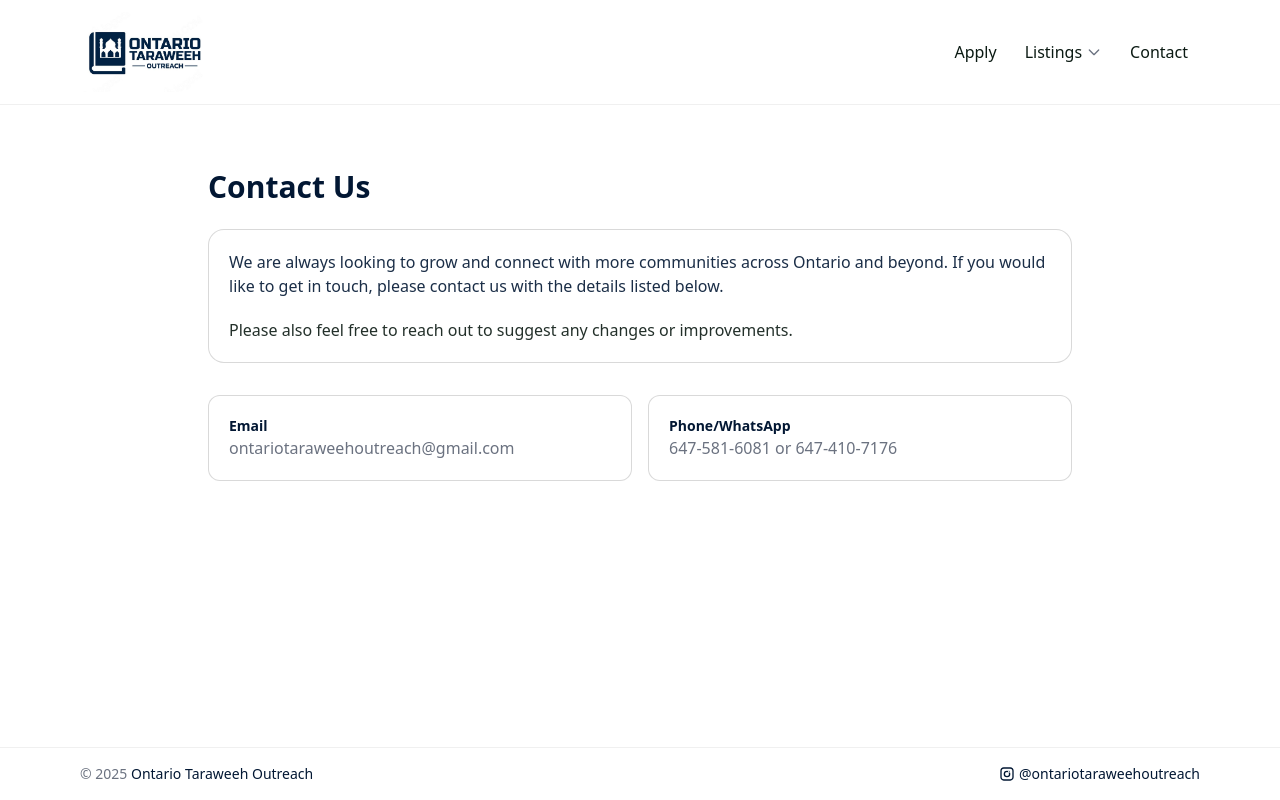
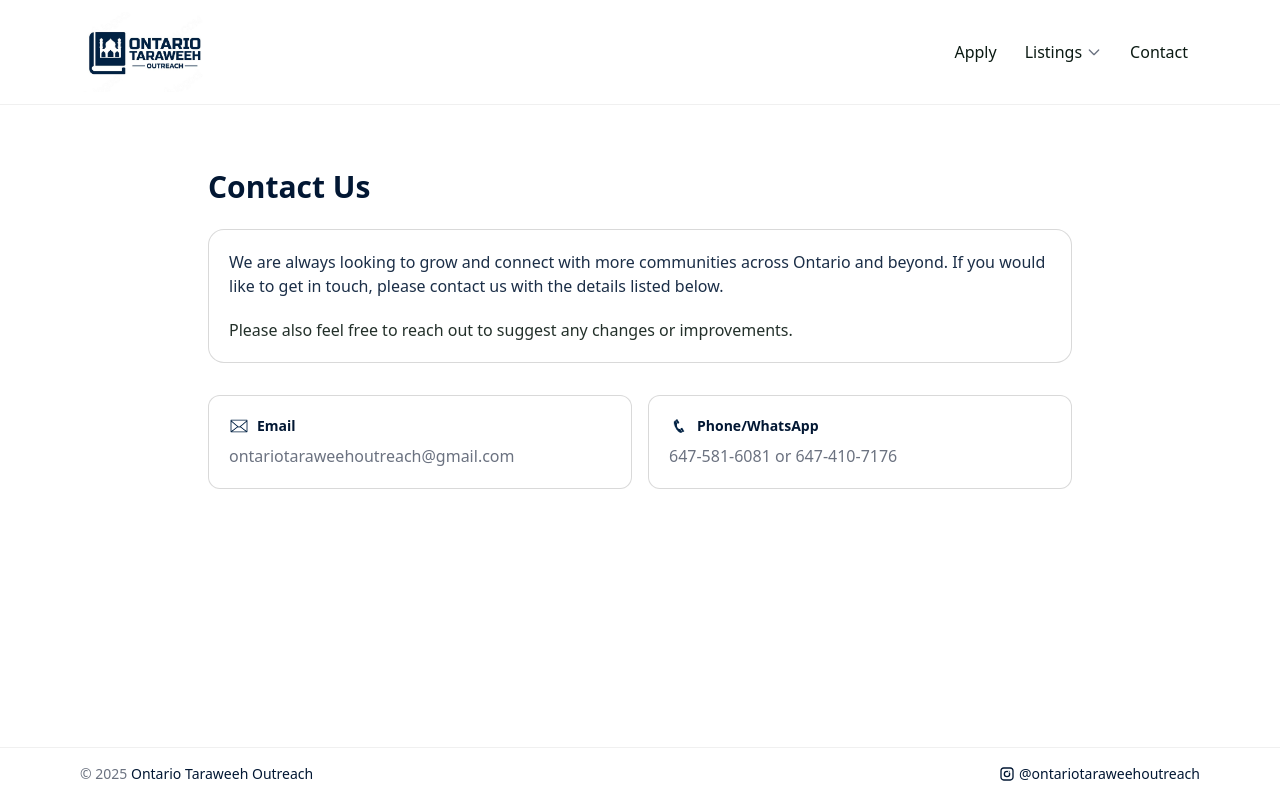
Before and after one commit to Zaydqadri/OTO_Web_Dev, a Next.js app: page /contact in a window 1280 px wide. Built offline with nearby package versions, Linux system fonts and the light colour scheme.

Commit message:
added icons on contact page

```diff
--- a/src/pages/contact.tsx
+++ b/src/pages/contact.tsx
@@ -10,56 +10,41 @@
           We are always looking to grow and connect with more communities across Ontario and beyond.
           If you would like to get in touch, please contact us with the details listed below.
         </p>
-          <p className="mt-5 text-[var(--ink)]/90">
+        <p className="mt-5 text-[var(--ink)]/90">
           Please also feel free to reach out to suggest any changes or improvements.
         </p>
-
-        {/* <a
-          href={`mailto:${email}`}
-          className="inline-block mb-3 mt-3 px-6 py-4 rounded-xl bg-[var(--brand)] text-white text-md font-sm hover:bg-[var(--brand-700)] transition-colors font-semibold"
-        >
-          Email Us
-        </a> */}
-
-        {/* <p className="mt-4 mb-5 text-[var(--ink)]/90">
-          Reach us by email here:{" "}
-          <a href={`mailto:${email}`} className="underline text-[var(--brand)]">
-            {email}
-          </a>
-        </p> */}
-
-        {/* <p className="text-[var(--ink)]/90">
-          Reach us through a WhatsApp message or phone call here:{" "}
-          <a href="tel:16475816081" className="underline text-[var(--brand)]">
-            647&nbsp;581&nbsp;6081
-          </a>{" "}
-          or{" "}
-          <a href="tel:16474107176" className="underline text-[var(--brand)]">
-            647&nbsp;410&nbsp;7176
-          </a>.
-        </p> */}
-
-
-        {/* ✅ Added missing closing div here */}
       </div>
 
       <div className="mt-8 grid gap-4 md:grid-cols-2">
         {[
-          ["Email", "ontariotaraweehoutreach@gmail.com"],
-          ["Phone/WhatsApp", "(647) 581-6081 or (647) 410-7176"],
-        ].map(([t, d]) => {
+          ["Email", "ontariotaraweehoutreach@gmail.com", "/email.svg"],
+          ["Phone/WhatsApp", "(647) 581-6081 or (647) 410-7176", "/phone.svg"],
+        ].map(([t, d, icon]) => {
           const isEmail = t === "Email";
           return (
-            <div key={t} className="rounded-xl border border-[color:rgb(0_0_0_/_0.15)] bg-white p-5">
-              <div className="text-sm font-semibold text-[var(--brand)]">{t}</div>
+            <div
+              key={t}
+              className="rounded-xl border border-[color:rgb(0_0_0_/_0.15)] bg-white p-5 flex flex-col gap-2"
+            >
+              <div className="flex items-center gap-2 text-sm font-semibold text-[var(--brand)]">
+                <img src={icon} alt={`${t} icon`} className="w-5 h-5" />
+                {t}
+              </div>
+
               <div className="text-[var(--muted)]">
                 {isEmail ? (
-                  <a href={`mailto:${d}`} className="hover:underline">{d}</a>
+                  <a href={`mailto:${d}`} className="hover:underline">
+                    {d}
+                  </a>
                 ) : (
                   <>
-                    <a href="tel:6475816081" className="hover:underline">647-581-6081</a>
+                    <a href="tel:6475816081" className="hover:underline">
+                      647-581-6081
+                    </a>
                     {" or "}
-                    <a href="tel:6474107176" className="hover:underline">647-410-7176</a>
+                    <a href="tel:6474107176" className="hover:underline">
+                      647-410-7176
+                    </a>
                   </>
                 )}
               </div>
```
